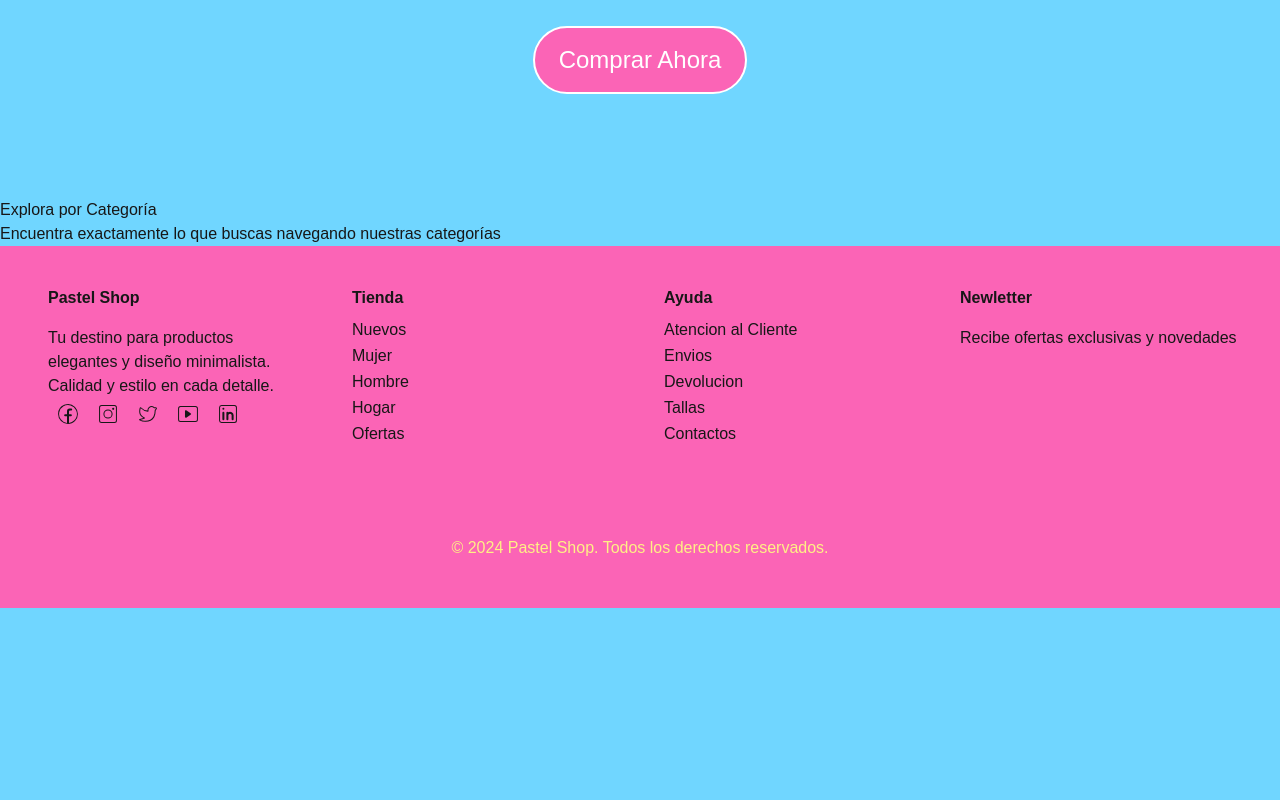
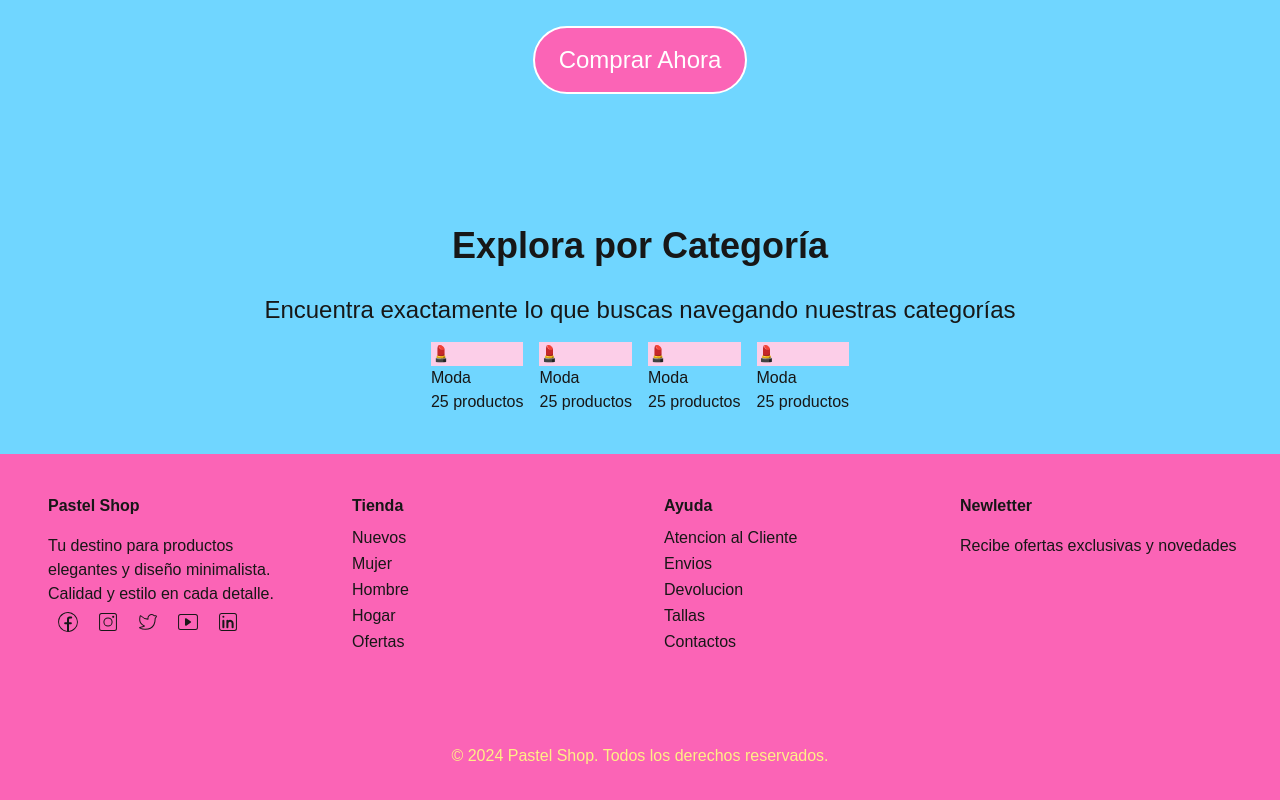
Before and after one commit to RaphaelTheStegosaurus/Ecommerce-01, a Next.js app: page / in a window 1280 px wide. Shown: the part 2305-3105 px from the top of the page. Before the commit the page ends 2913 px from the top, so only its background shows below. Built offline with nearby package versions, Linux system fonts and the light colour scheme.

Commit message:
Adding tailwind styles categories

```diff
--- a/app/components/home/card-categories.tsx
+++ b/app/components/home/card-categories.tsx
@@ -2,7 +2,31 @@ import React from "react";
 
 interface Props {
   title: string;
-  icon: string;
+  icon:
+    | "❤️"
+    | "🍂"
+    | "🌺"
+    | "🏠"
+    | "🌛"
+    | "🌞"
+    | "🌧️"
+    | "🛁"
+    | "🏖️"
+    | "✈️"
+    | "❄️"
+    | "🚺"
+    | "🚹"
+    | "🎅"
+    | "👻"
+    | "🥳"
+    | "👙"
+    | "👠"
+    | "👑"
+    | "⚽"
+    | "💄"
+    | "🧩"
+    | "🖥️"
+    | "📚";
   bg:
     | "bg-emerald-200"
     | "bg-cyan-200"
--- a/app/components/home/categories.tsx
+++ b/app/components/home/categories.tsx
@@ -1,4 +1,5 @@
 import React from "react";
+import Card_Categories from "./card-categories";
 
 interface Props {
   item: string;
@@ -6,9 +7,19 @@ interface Props {
 
 const Categories_Panel = ({ item }: Props) => {
   return (
-    <section>
-      <h2>Explora por Categoría</h2>
-      <p>Encuentra exactamente lo que buscas navegando nuestras categorías</p>
+    <section className="max-w-screen w-full my-6 p-4 flex flex-col items-center justify-center">
+      <h2 className=" text-pretty text-xl md:text-2xl lg:text-4xl font-bold my-3">
+        Explora por Categoría
+      </h2>
+      <p className="text-pretty text-lg md:text-xl  lg:text-2xl py-4 text-center">
+        Encuentra exactamente lo que buscas navegando nuestras categorías
+      </p>
+      <section className="max-w-full grid grid-cols-2 lg:grid-cols-4 gap-4">
+        <Card_Categories title="Moda" bg="bg-pink-200" icon="💄" stock={25} />
+        <Card_Categories title="Moda" bg="bg-pink-200" icon="💄" stock={25} />
+        <Card_Categories title="Moda" bg="bg-pink-200" icon="💄" stock={25} />
+        <Card_Categories title="Moda" bg="bg-pink-200" icon="💄" stock={25} />
+      </section>
     </section>
   );
 };
```
